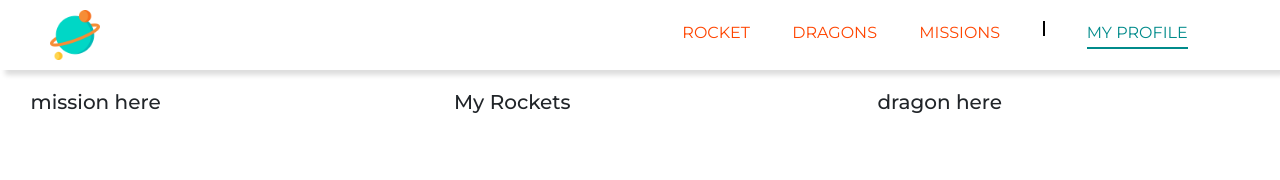
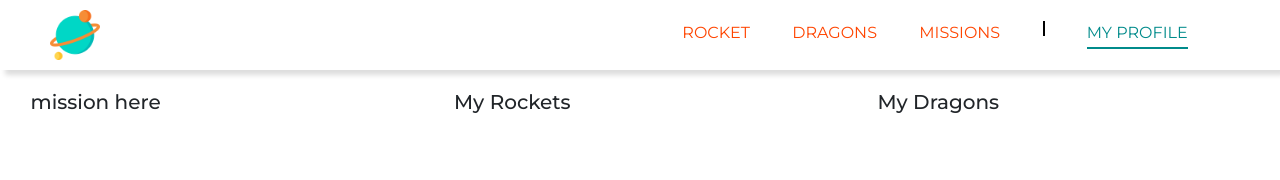
Before and after one commit to kusiLaw/Space_Travelers_Hub, a React (Create React App) app: page /myProfile in a window 1280 px wide. Shown: the top 180 px of the page. Built offline with nearby package versions, Linux system fonts and the light colour scheme.

Commit message:
Fix general button design bugs

```diff
--- a/src/Components/Pages/myProfile.js
+++ b/src/Components/Pages/myProfile.js
@@ -27,7 +27,7 @@ function MyProfile() {
 
       <div className={style.reserved_container}>
         {/* add dragon reserve here */}
-        <h2>dragon here</h2>
+        <h2>My Dragons</h2>
         <ul>
           {
             dragons.filter((dragon) => dragon.reserved).map(
--- a/src/Components/style/missions.css
+++ b/src/Components/style/missions.css
@@ -10,12 +10,6 @@
 .leave {
   border-radius: 4px;
   background: none;
-}
-
-button {
-  width: 90%;
-  border: solid 1px;
-  padding: 10px;
 }
 
 .join {
```
